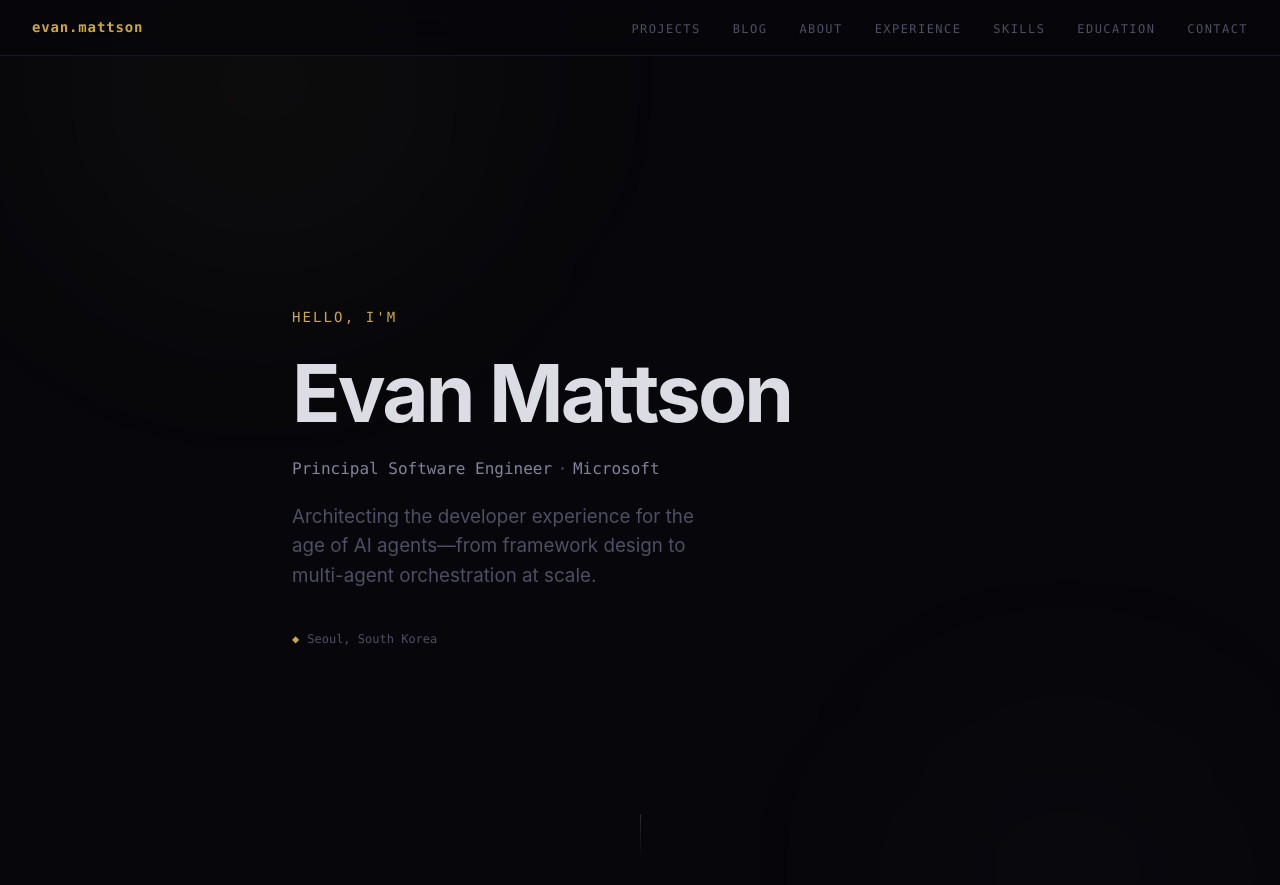
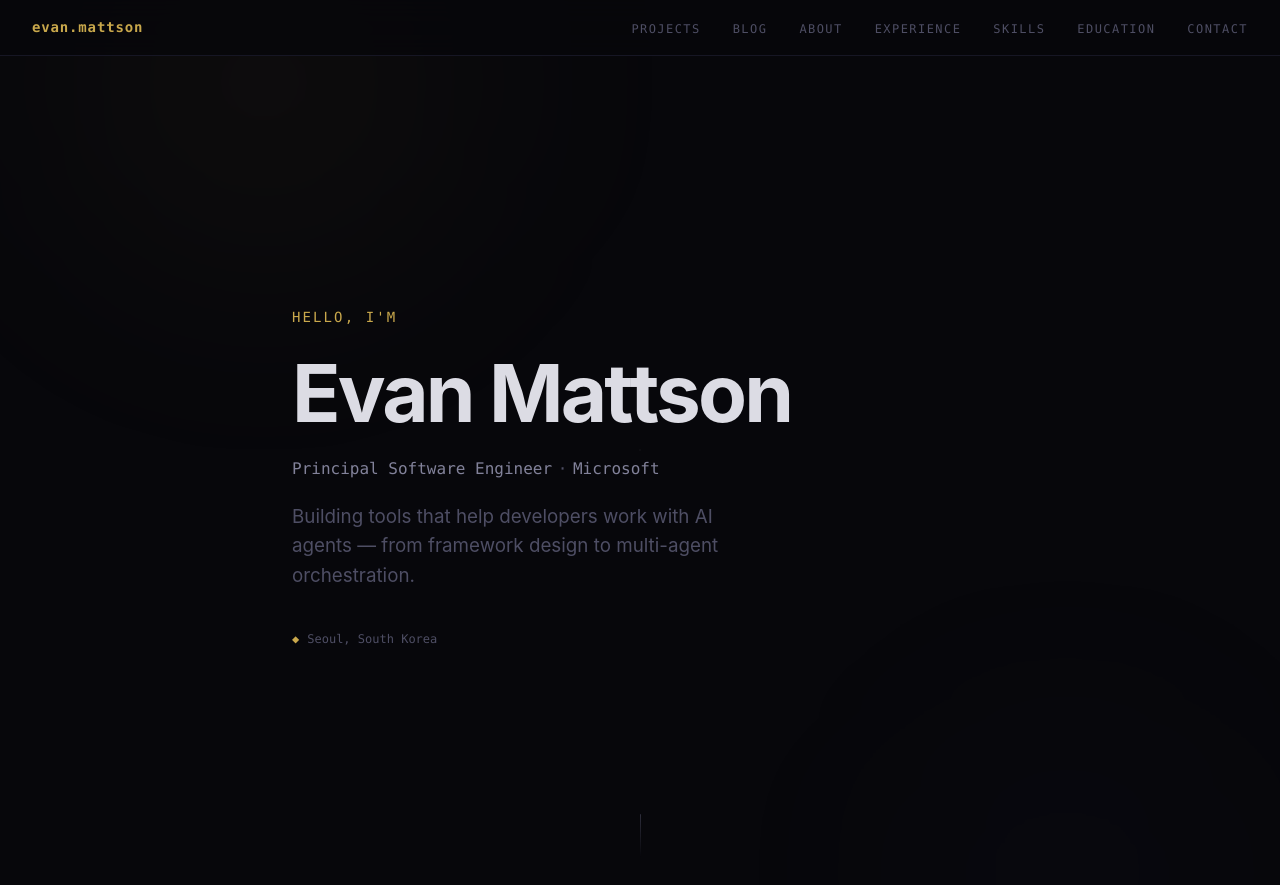
Before and after one commit to moonbox3/evan-cv, a Jekyll site: the page built from index.html, in a window 1280 px wide and 900 px high. Shown: the top 885 px of the window. Built offline with Jekyll 4.4.1, drawn with Linux system fonts in a browser that asks for light colours.

Commit message:
Update hero tagline to sound more natural

```diff
--- a/index.html
+++ b/index.html
@@ -10,7 +10,7 @@ layout: default
     Principal Software Engineer<span class="sep">&middot;</span>Microsoft
   </p>
   <p class="hero-tagline">
-    Architecting the developer experience for the age of AI agents&mdash;from framework design to multi-agent orchestration at scale.
+    Building tools that help developers work with AI agents &mdash; from framework design to multi-agent orchestration.
   </p>
   <p class="hero-location">
     <span class="pin">&#9670;</span> Seoul, South Korea
```
